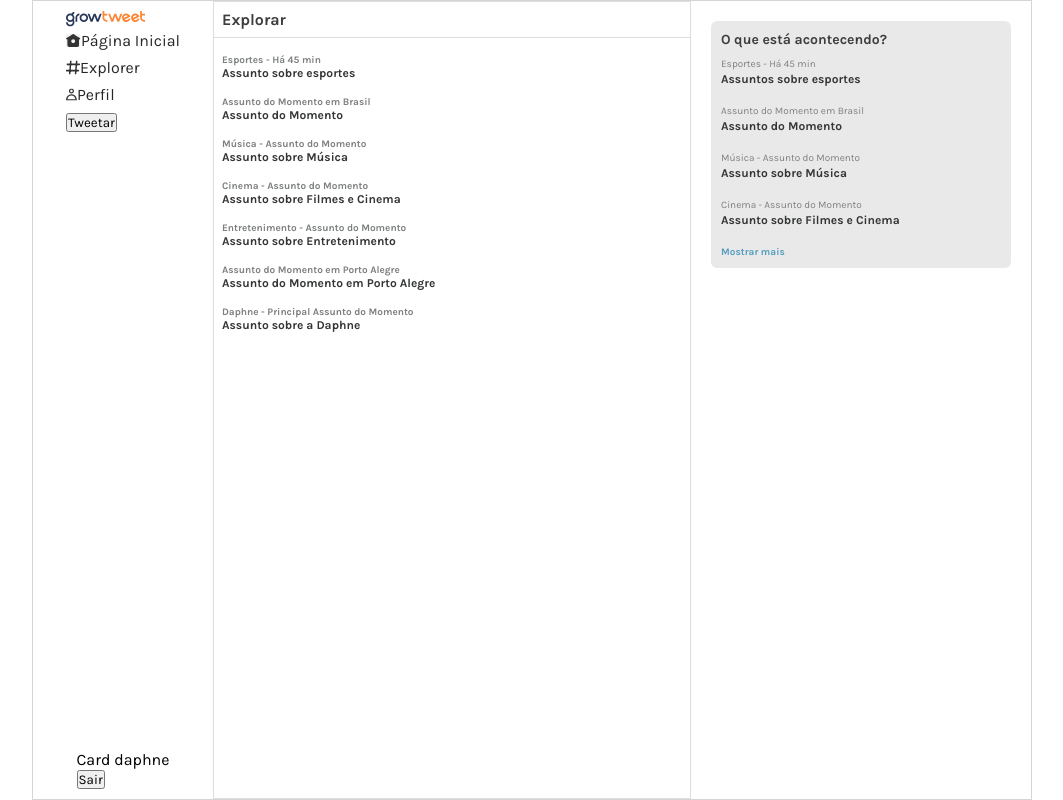
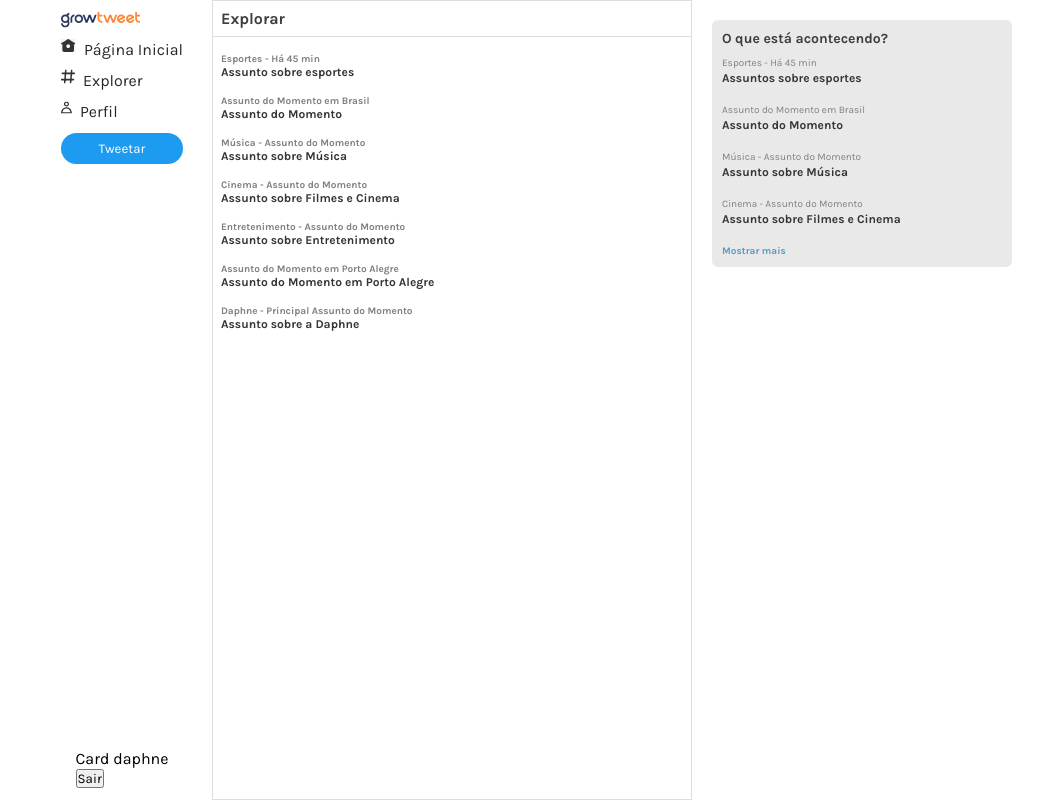
Before and after one commit to bsfonseca/growtwitter-react, a React (Vite) app: page /explorar in a window 1280 px wide. Shown: the whole page, without its empty margins (108-1171 px from the left). Built offline with nearby package versions, Linux system fonts and the light colour scheme; no server answers.

Commit message:
style: ajuste de estilização no tweet e menu lateral

```diff
--- a/src/components/Container.tsx
+++ b/src/components/Container.tsx
@@ -5,8 +5,6 @@ export const Container = styled.div`
     display: flex;
     flex-direction: row;
     margin: auto;
-    border: 1px solid #d6d3d3;
-
     max-width: 1000px;
 
     #left {
--- a/src/components/Content.tsx
+++ b/src/components/Content.tsx
@@ -1,19 +1,20 @@
 import styled from "styled-components";
 import { TweetCard } from "./TweetCard";
 import { Tweet } from "../models/tweet.model";
-import { User } from "../models/user.model";
 
 const ContentStyled = styled.div`
     flex: 1;
-
     overflow: auto;
     min-width: 220px;
     background-color: white;
-    border: 1px solid #bdbbbb;
+    border: 1px solid #ddd;
 
     #pagina-inicial {
-        color: #4a4141;
-        font-size: 24px;
+        color: #413b3b;
+        font-size: 18px;
+        font-weight: bold;
+        padding: 8px;
+        border-bottom: 1px solid #ddd;
     }
 `;
 
@@ -22,32 +23,11 @@ interface ContentProps {
 }
 
 export function Content(props: ContentProps) {
-    const user: User = {
-        id: "4348433",
-        nome: "Bruna",
-        urlPhoto:
-            "https://lh3.googleusercontent.com/pw/ABLVV87pC-tZ2XFj3JYHc9OCgCFPgSbTMCL4DGsHT92jPpLEqKjXlJSAE1dxgzbF-V9hZL31dSucjdZ6_wCqD28e_4FHOGLgw6LCbp7l8nLh8qgfgrmJ691yj40DqEIe8beeoqTc86oj16QYhzbtezA4wh-X=w709-h945-s-no-gm",
-        username: "@bruna",
-    };
-
-    const tweet1: Tweet = {
-        conteudo: "Olá, vamos jantar fora?",
-        tipo: "N",
-        id: "46464",
-        usuario: user,
-    };
-    const tweet2: Tweet = {
-        conteudo: "Floripa ou Rosul?",
-        tipo: "N",
-        id: "675858",
-        usuario: user,
-    };
-
     return (
         <>
             <ContentStyled>
                 <p id="pagina-inicial">Página Inicial</p>
-                <hr />
+
                 {props.tweets.map((item) => {
                     return <TweetCard tweet={item} key={item.id} />;
                 })}
--- a/src/components/LeftMenu.tsx
+++ b/src/components/LeftMenu.tsx
@@ -10,14 +10,29 @@ const LeftStyled = styled.div`
 
     align-items: center;
     justify-content: space-between;
-    padding: 10px;
+    padding: 12px;
     font-family: "Roboto";
 
     .pag-inicial {
         display: flex;
         flex-direction: row;
-        margin-bottom: 8px;
+        margin-bottom: 4px;
         color: #272728;
+    }
+
+    p {
+        margin-left: 8px;
+        font-size: 16;
+        margin-top: 8px;
+    }
+    #tweetar {
+        border: 0px;
+        width: 100%;
+        padding: 8px;
+        border-radius: 16px;
+        margin-top: 8px;
+        background-color: rgb(29, 155, 240);
+        color: white;
     }
 `;
 
@@ -29,7 +44,6 @@ export function LeftMenu() {
                     <img src={logo} alt="Logo Growtwitter" />
                     <div className="pag-inicial">
                         <img src={paginicial} alt="Logo página inicial" />
-
                         <p>Página Inicial</p>
                     </div>
 
@@ -43,10 +57,10 @@ export function LeftMenu() {
                         <p>Perfil</p>
                     </div>
 
-                    <button>Tweetar</button>
+                    <button id="tweetar">Tweetar</button>
                 </div>
 
-                <div id="bottom-left">
+                <div id="button-left">
                     <div>Card daphne</div>
                     <button>Sair</button>
                 </div>
--- a/src/components/TweetCard.tsx
+++ b/src/components/TweetCard.tsx
@@ -4,27 +4,33 @@ import { Tweet } from "../models/tweet.model";
 const CardStyled = styled.div`
     display: flex;
     flex-direction: row;
-    border-bottom: 1px solid #cbc8cb;
-    padding: 8px;
+    border-bottom: 1px solid #ddd;
+    color: rgb(51, 51, 51);
+    padding: 8px 12px;
 
     .tweet-photo {
-        width: 80px;
+        margin-right: 12px;
     }
 
     .tweet-conteudo {
         flex: 1;
+        font-size: 14px;
     }
 
     .tweet-titulo {
         display: flex;
         flex-direction: row;
         align-items: center;
+        font-size: 12px;
 
         .tweet-user {
             font-weight: bold;
+            font-size: 14px;
+
+            margin-right: 6px;
         }
         span {
-            margin-right: 8px;
+            margin-right: 4px;
         }
     }
 
@@ -39,8 +45,8 @@ const CardStyled = styled.div`
 
     .tweet-photo {
         img {
-            height: 60px;
-            width: 60px;
+            height: 40px;
+            width: 40px;
             border-radius: 50%;
         }
     }
```
